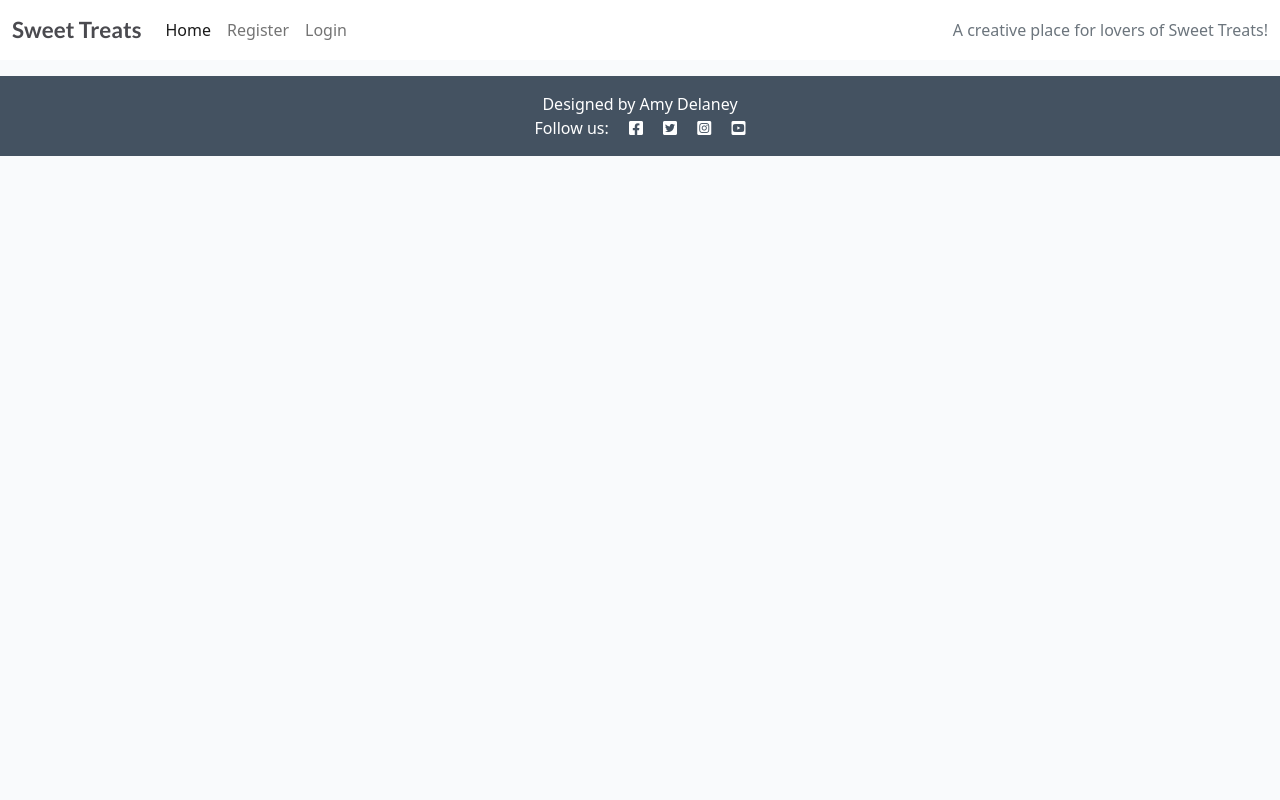
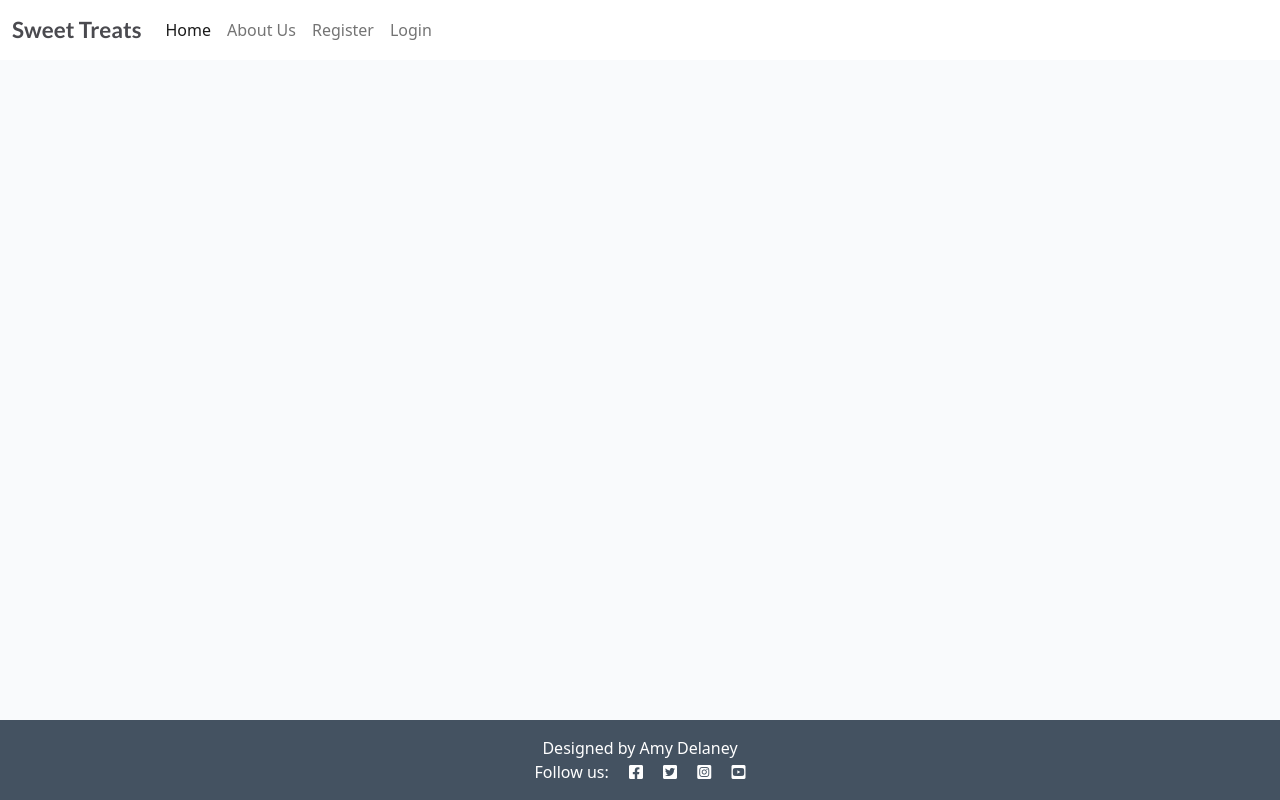
Before and after one commit to AmyDelaney94/sweet-treats, a Django app: page / in a window 1280 px wide. Run offline with Django 3.2, Linux system fonts and the light colour scheme; data that the repository does not hold is empty.

Commit message:
Add about.html and linked to nav bar

```diff
--- a/sweettreats/urls.py
+++ b/sweettreats/urls.py
@@ -10,6 +10,7 @@ urlpatterns = [
     path('<slug:slug>/', views.PostDetail.as_view(), name='posts'),
     path('like/<slug:slug>', views.PostLike.as_view(), name='posts_like'),
     path('create_posts', views.PostCreate.as_view(), name='create_posts'),
+    path('about', views.about_us, name='about'),
     path(
         'update_post/<slug:slug>',
         views.UpdatePost.as_view(),
--- a/sweettreats/views.py
+++ b/sweettreats/views.py
@@ -32,29 +32,28 @@ class PostDetail(View):
         '''
         queryset = Post.objects.filter(status=1)
         post = get_object_or_404(queryset, slug=slug)
-        comments = post.comments.filter(approved=True).order_by('created_on')
+        comments = post.comments.filter(approved=True).order_by("-created_on")
         liked = False
         if post.likes.filter(id=self.request.user.id).exists():
             liked = True
 
         return render(
             request,
-            "posts.html",
+            "post_detail.html",
             {
-               "post": post,
-               "comments": comments,
-               "commented": False,
-               "liked": liked,
-               "comment_form": CommentForm(),
-               "creation_form": CreationForm()
+                "post": post,
+                "comments": comments,
+                "commented": False,
+                "liked": liked,
+                "comment_form": CommentForm()
             },
         )
 
     def post(self, request, slug, *args, **kwargs):
         '''
-           Setting query to display posts and approved comments.
-           Comments are displayed in ascending order.
-           Comments must be approved to be displayed.
+            Setting query to display posts and approved comments.
+            Comments are displayed in ascending order.
+            Comments must be approved to be displayed.
         '''
         queryset = Post.objects.filter(status=1)
         post = get_object_or_404(queryset, slug=slug)
@@ -65,6 +64,7 @@ class PostDetail(View):
 
         comment_form = CommentForm(data=request.POST)
         if comment_form.is_valid():
+            comment_form.instance.email = request.user.email
             comment_form.instance.name = request.user.username
             comment = comment_form.save(commit=False)
             comment.post = post
@@ -74,7 +74,7 @@ class PostDetail(View):
 
         return render(
             request,
-            "posts.html",
+            "post_detail.html",
             {
                 "post": post,
                 "comments": comments,
@@ -131,3 +131,8 @@ class DeletePost(DeleteView):
     model = Post
     template_name = 'delete_post.html'
     success_url = reverse_lazy('user_recipes')
+
+
+def about_us(request):
+    """ View to display About Us Page """
+    return render(request, "about.html")
--- a/templates/base.html
+++ b/templates/base.html
@@ -1,7 +1,7 @@
 {% load static %}
 
 <!DOCTYPE html>
-<html lang="en">
+<html lang="en" class="h-100">
 
 <head>
     <!-- Required Meta Tags -->
@@ -40,7 +40,7 @@
 
     <nav class="navbar navbar-expand-lg navbar-light bg-white">
         <div class="container-fluid">
-            <a class="navbar-brand" href="{% url 'home' %}"><span class="brand">Sweet Treats</span></a>
+            <a class="navbar-brand" href="{% url 'home' %}"><span class="brand" aria-label="Return to Home Page">Sweet Treats</span></a>
             <button class="navbar-toggler" type="button" data-bs-toggle="collapse" data-bs-target="#navbarText"
                 aria-controls="navbarText" aria-expanded="false" aria-label="Toggle navigation">
                 <span class="navbar-toggler-icon"></span>
@@ -50,25 +50,28 @@
                     <li class="nav-item">
                         <a class="nav-link active" aria-current="page" href="{% url 'home' %}">Home</a>
                     </li>
+                    <li class="nav-item">
+                        <a class="nav-link" href="{% url 'about' %}" aria-label="About Us">About Us</a>
+                    </li>
                     {% if user.is_authenticated %}
                     <li class="nav-item">
-                        <a class="nav-link" href="{% url 'account_logout' %}">Logout</a>
+                        <a class="nav-link" href="{% url 'account_logout' %}" aria-label="Logout">Logout</a>
                     </li>
                     <li class="nav-item">
-                        <a class="nav-link" href="{% url 'create_posts' %}">Create</a>
+                        <a class="nav-link" href="{% url 'create_posts' %}" aria-label="Create a Post">Create</a>
                     </li>
                     {% else %}
                     <li class="nav-item">
-                        <a class="nav-link" href="{% url 'account_signup' %}">Register</a>
+                        <a class="nav-link" href="{% url 'account_signup' %}" aria-label="Sign Up">Register</a>
                     </li>
                     <li class="nav-item">
-                        <a class="nav-link" href="{% url 'account_login' %}">Login</a>
+                        <a class="nav-link" href="{% url 'account_login' %}" aria-label="Login">Login</a>
                     </li>
                     {% endif %}
                 </ul>
-                <span class="navbar-text text-muted">
+                <!-- <span class="navbar-text text-muted">
                     A creative place for lovers of Sweet Treats!
-                </span>
+                </span> -->
             </div>
         </div>
     </nav>
@@ -107,7 +110,7 @@
            let alert = new bootstrap.Alert(messages);
            alert.close();
 
-        }, 2000);
+        }, 2500);
     </script>
 </body>
 
```
Also changed, not shown: templates/about.html (added, +14 -0 lines).
